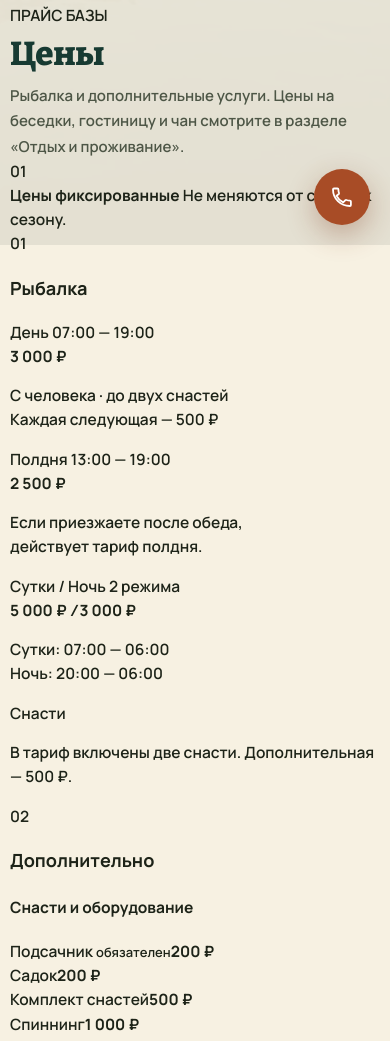
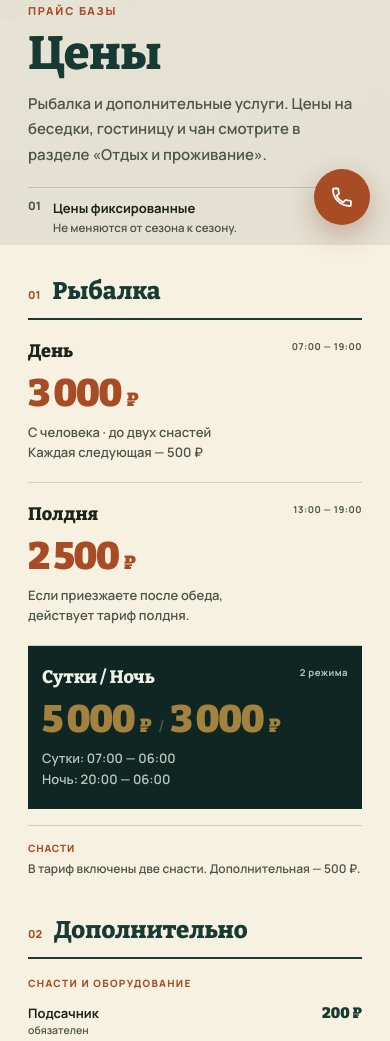
Before and after one commit to Danya29745/Project666, a plain HTML site: page index.html in a window 390 px wide. Shown: the part 599-1640 px from the top of the page. Drawn offline with Linux system fonts and the light colour scheme.

Commit message:
Add files via upload

```diff
--- a/css/styles.css
+++ b/css/styles.css
@@ -2003,3 +2003,77 @@ img{
   .accom-price-box,.accom-price-box:last-child{padding:11px 0;border-right:0;border-bottom:1px solid var(--border);}
   .accom-price-box:last-child{border-bottom:0;}
 }
+
+/* =========================================================
+   PRICE UX — editorial price sheet
+   Не копирует конкретный сайт: собственная иерархия базы.
+   ========================================================= */
+.price-section .shell{position:relative}
+.price-head{display:grid;grid-template-columns:minmax(0,1fr) auto;gap:42px;align-items:end}
+.price-kicker{display:block;margin-bottom:10px;font:800 11px var(--font-mono);letter-spacing:.16em;color:var(--accent)}
+.price-head h2{margin-bottom:12px}
+.price-head .section-lead{max-width:760px;margin-bottom:0}
+.price-note{display:flex;align-items:flex-start;gap:12px;min-width:230px;padding:10px 0 4px;border-top:1px solid var(--border)}
+.price-note__mark{font:800 11px var(--font-mono);color:var(--accent)}
+.price-note div{display:grid;gap:2px}
+.price-note strong{font-size:13px;color:var(--fg)}
+.price-note span{font-size:11.5px;color:var(--fg-soft);line-height:1.45}
+
+.price-layout{display:grid;grid-template-columns:minmax(0,1.08fr) minmax(360px,.92fr);gap:clamp(32px,5vw,76px);margin-top:48px}
+.price-section-label{display:flex;align-items:baseline;gap:12px;padding-bottom:13px;border-bottom:2px solid var(--brand)}
+.price-section-label>span{font:800 11px var(--font-mono);color:var(--accent)}
+.price-section-label h3{margin:0;font:800 24px var(--font-display);color:var(--brand)}
+
+.price-rates{display:grid;margin-top:0}
+.price-rate{padding:25px 0 23px;border-bottom:1px solid var(--border)}
+.price-rate__top,.price-rate__bottom{display:flex;align-items:baseline;justify-content:space-between;gap:20px}
+.price-rate__name{font:800 20px var(--font-display);color:var(--fg)}
+.price-rate__time{font:700 11px var(--font-mono);letter-spacing:.05em;color:var(--fg-soft);white-space:nowrap}
+.price-rate__bottom{margin-top:12px;align-items:flex-start}
+.price-rate__bottom strong{font:900 clamp(30px,4vw,46px) var(--font-display);letter-spacing:-.035em;line-height:1;color:var(--accent);white-space:nowrap}
+.price-rate__bottom strong>span{font-size:.5em;letter-spacing:0}
+.price-rate__bottom strong i{font:500 .45em var(--font-body);color:var(--fg-soft);font-style:normal;margin:0 .1em}
+.price-rate__bottom p{max-width:300px;margin:0;font-size:13px;line-height:1.55;color:var(--fg-soft);text-align:right}
+.price-rate--dark{margin-top:0;padding-left:20px;padding-right:20px;background:var(--bg-cover);color:var(--fg-on-cover);border-bottom:0}
+.price-rate--dark .price-rate__name{color:var(--fg-on-cover)}
+.price-rate--dark .price-rate__time{color:var(--fg-on-cover-soft)}
+.price-rate--dark .price-rate__bottom strong{color:var(--brass-light,var(--brass))}
+.price-rate--dark .price-rate__bottom p{color:var(--fg-on-cover-soft)}
+.price-rule{display:grid;grid-template-columns:auto 1fr;gap:16px;margin-top:16px;padding-top:15px;border-top:1px solid var(--border)}
+.price-rule span{font:800 10px var(--font-mono);letter-spacing:.08em;text-transform:uppercase;color:var(--accent)}
+.price-rule p{margin:0;font-size:12px;line-height:1.5;color:var(--fg-soft)}
+
+.price-addons{padding-left:clamp(0px,2vw,26px)}
+.price-groups{margin-top:0}
+.price-group{padding:17px 0 5px}
+.price-group+ .price-group{border-top:1px solid var(--border)}
+.price-group h4{margin:0 0 4px;font:800 10px var(--font-mono);letter-spacing:.13em;text-transform:uppercase;color:var(--accent)}
+.price-row{display:flex;align-items:baseline;justify-content:space-between;gap:20px;padding:10px 0;border-bottom:1px solid color-mix(in srgb,var(--border) 65%,transparent)}
+.price-row:last-child{border-bottom:0}
+.price-row>span{font-size:14px;font-weight:700;color:var(--fg);line-height:1.4}
+.price-row>span small{display:block;margin-top:1px;font-size:10.5px;font-weight:600;color:var(--fg-soft)}
+.price-row>b{font:900 16px var(--font-display);color:var(--brand);white-space:nowrap}
+.price-row>b small{font:700 10px var(--font-body);color:var(--fg-soft)}
+
+@media(max-width:860px){
+  .price-head{grid-template-columns:1fr;gap:20px}
+  .price-note{min-width:0}
+  .price-layout{grid-template-columns:1fr;gap:38px;margin-top:36px}
+  .price-addons{padding-left:0}
+}
+@media(max-width:560px){
+  .price-section .shell{padding-left:18px;padding-right:18px}
+  .price-head h2{font-size:clamp(38px,12vw,54px)}
+  .price-rate{padding:20px 0}
+  .price-rate__top{align-items:flex-start}
+  .price-rate__name{font-size:18px}
+  .price-rate__time{font-size:9.5px;text-align:right}
+  .price-rate__bottom{display:grid;grid-template-columns:1fr;gap:10px}
+  .price-rate__bottom strong{font-size:38px}
+  .price-rate__bottom p{text-align:left;max-width:none}
+  .price-rate--dark{padding-left:14px;padding-right:14px}
+  .price-rule{grid-template-columns:1fr;gap:5px}
+  .price-row{gap:12px}
+  .price-row>span{font-size:13px}
+  .price-row>b{font-size:15px}
+}
```
